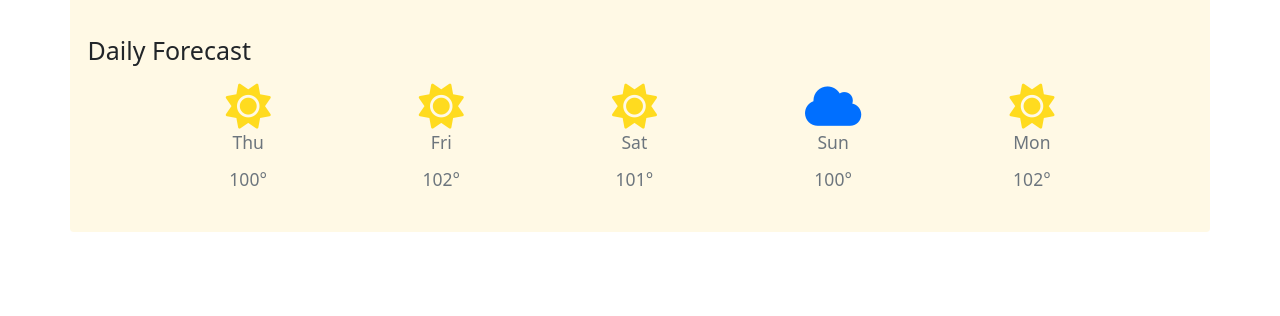
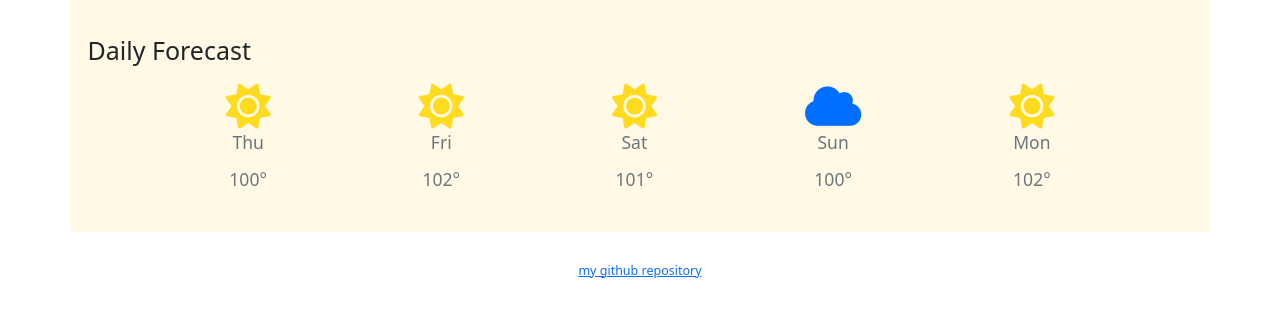
Before and after one commit to Reyhane-Ghafarifar/6th-week-challenge, a plain HTML site: page index.html in a window 1280 px wide. Shown: the part 316-632 px from the top of the page. Drawn offline with nearby package versions, Linux system fonts and the light colour scheme.

Commit message:
Update index.html

```diff
--- a/index.html
+++ b/index.html
@@ -90,6 +90,7 @@
         </div>
       </div>
     </div>
+    <footer><a class="text-center d-block fs-5" href="https://github.com/Reyhane-Ghafarifar/6th-week-challenge">my github repository </a></footer>
     <script src="src/index.js"></script>
   </body>
 </html>
```
